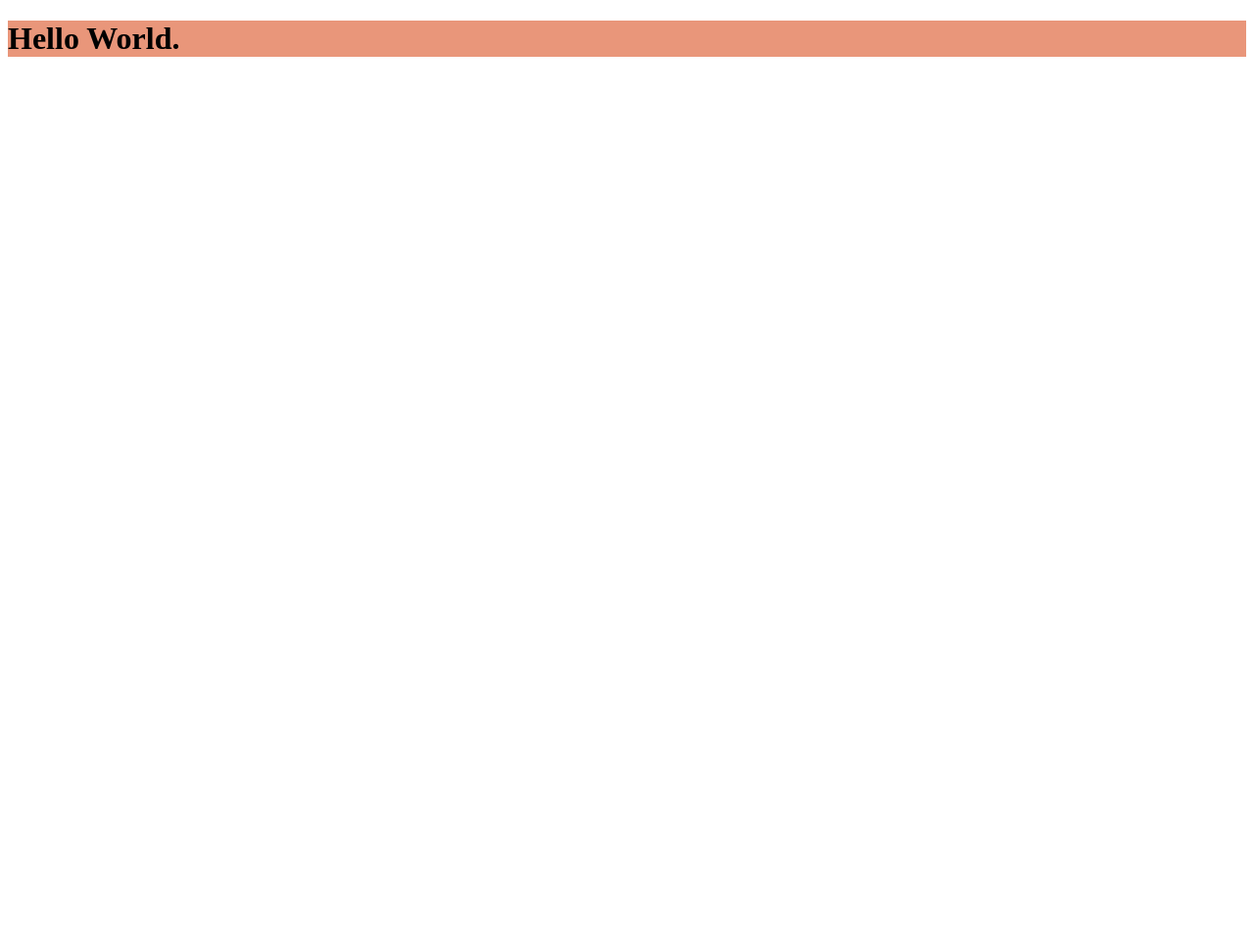
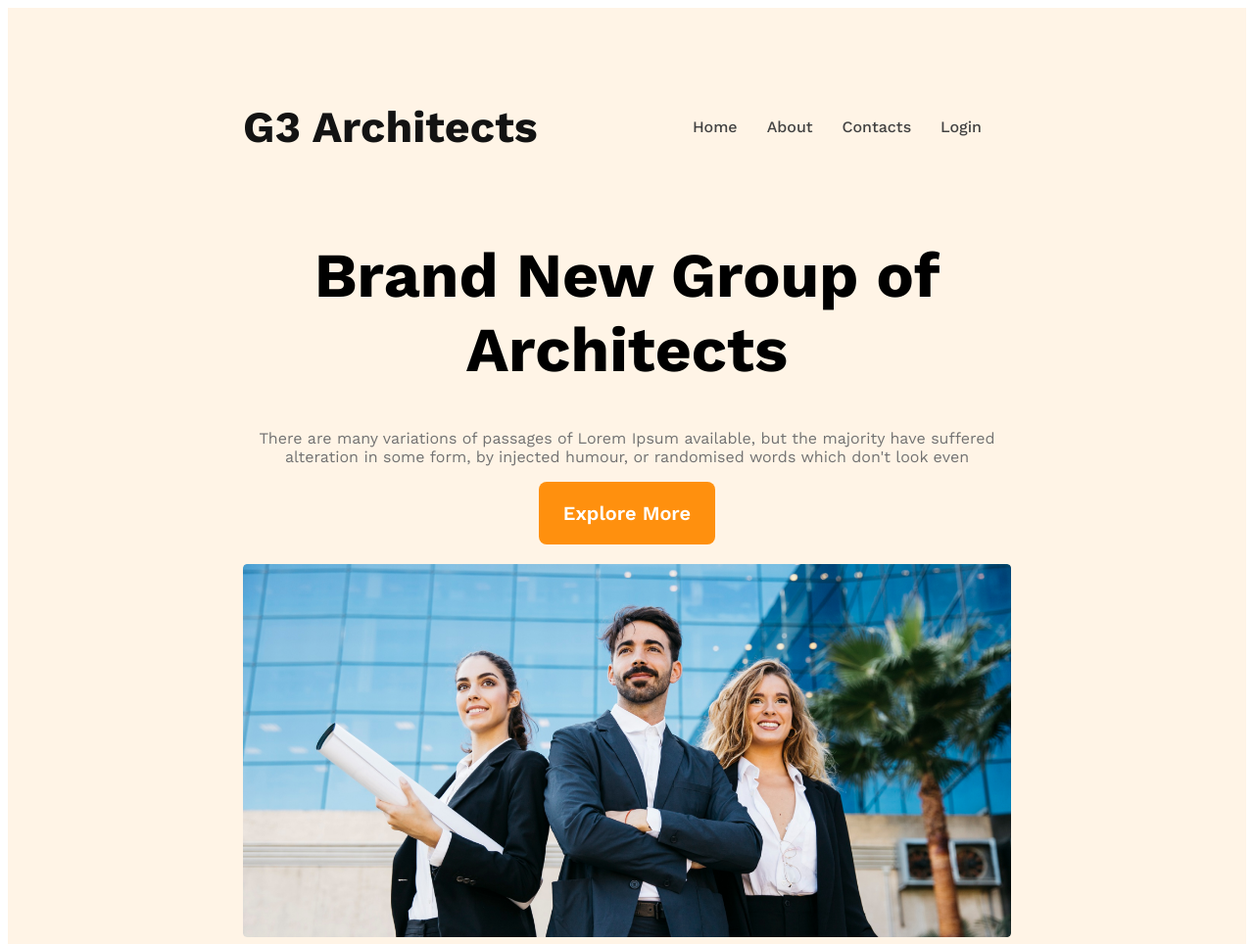
Before and after one commit to JisanEvo/Architects, a plain HTML site: page index.html in a window 1280 px wide. Shown: the top 964 px of the page at 98% size. Before the commit the page ends 800 px from the top, so only its background shows below. Drawn offline with nearby package versions, Linux system fonts and the light colour scheme.

Commit message:
finished the header section

```diff
--- a/index.html
+++ b/index.html
@@ -1,5 +1,6 @@
 <!DOCTYPE html>
 <html lang="en">
+
 <head>
     <meta charset="UTF-8">
     <meta name="viewport" content="width=device-width, initial-scale=1.0">
@@ -11,7 +12,35 @@
 <body>
 
     <header>
-<h1>Hello World.</h1>
+        <nav>
+            <h3 class="nav-title">G3 Architects</h3>
+            <ul>
+                <li><a href="">Home</a></li>
+                <li><a href="">About</a></li>
+                <li><a href="">Contacts</a></li>
+                <li><a href="">Login</a></li>
+
+            </ul>
+
+        </nav>
+<div class="banner">
+
+    <div class="banner-content">
+
+
+<h1 class="banner-title">Brand New Group of Architects</h1>
+
+<p class="banner-description">There are many variations of passages of Lorem Ipsum available, but the majority have suffered alteration in some form, by injected humour, or randomised words which don't look even</p>
+<button class="btn-primary">Explore More</button>
+
+    </div>
+
+
+    <div>
+        <img src="images/banner.png" alt="">
+    </div>
+</div>
+
     </header>
 
     <main>
@@ -24,4 +53,5 @@
     </footer>
 
 </body>
+
 </html>
--- a/style/Architects.css
+++ b/style/Architects.css
@@ -1,3 +1,99 @@
-h1{
-    background-color: darksalmon;
+/* work sans form */
+@import url('https://fonts.googleapis.com/css2?family=Work+Sans:wght@400;500;600;700;800&display=swap');
+
+/* shared style */
+* {
+    font-family: 'Work Sans', sans-serif;
+
 }
+.btn-primary{
+    border-radius: 8px;
+background: #FF900E;
+width: 180px;
+height: 64px;
+font-weight: 600;
+font-size: 1.25rem;
+color: #FFF;
+border: none;
+cursor: pointer;
+}
+/* header style */
+header {
+    background: rgba(255, 144, 14, 0.10);
+    padding: 50px 240px;
+}
+
+nav {
+    display: flex;
+    justify-content: space-between;
+    align-items: center;
+}
+
+.nav-title {
+    color: #131313;
+    font-size: 2.8rem;
+    font-weight: 700;
+}
+
+nav>ul {
+    display: flex;
+}
+
+nav li {
+    list-style: none;
+    margin-right: 30px;
+    font-weight: 500;
+    font-size: 1rem;
+}
+
+nav li>a {
+    text-decoration: none;
+    color: #424242;
+}
+/* banner style */
+.banner-content{
+    max-width: 800px;
+    text-align: center;
+    margin: 0 auto;
+}
+.banner-title{
+    font-size: 4rem;
+    font-weight: 700;
+    color: color: #131313    ;
+}
+.banner-description{
+    color:#727272
+}
+.banner img{
+width: 100%;
+justify-content: center;
+margin-top: 20px;
+}
+
+
+
+/* responsive media queries */
+
+@media screen and (max-width :576px) {
+header{
+    padding: 20px;
+}
+nav{
+    flex-direction: column;
+}
+}
+
+
+
+
+
+
+
+/* tablet or meduim Devices */
+@media screen and (min-width : 576px) and (max-width :992px) {
+    header{
+        padding: 30px;
+    }
+    nav{
+        flex-direction: column;}
+}
```
Lines whose indentation alone changed are shown as unchanged.
